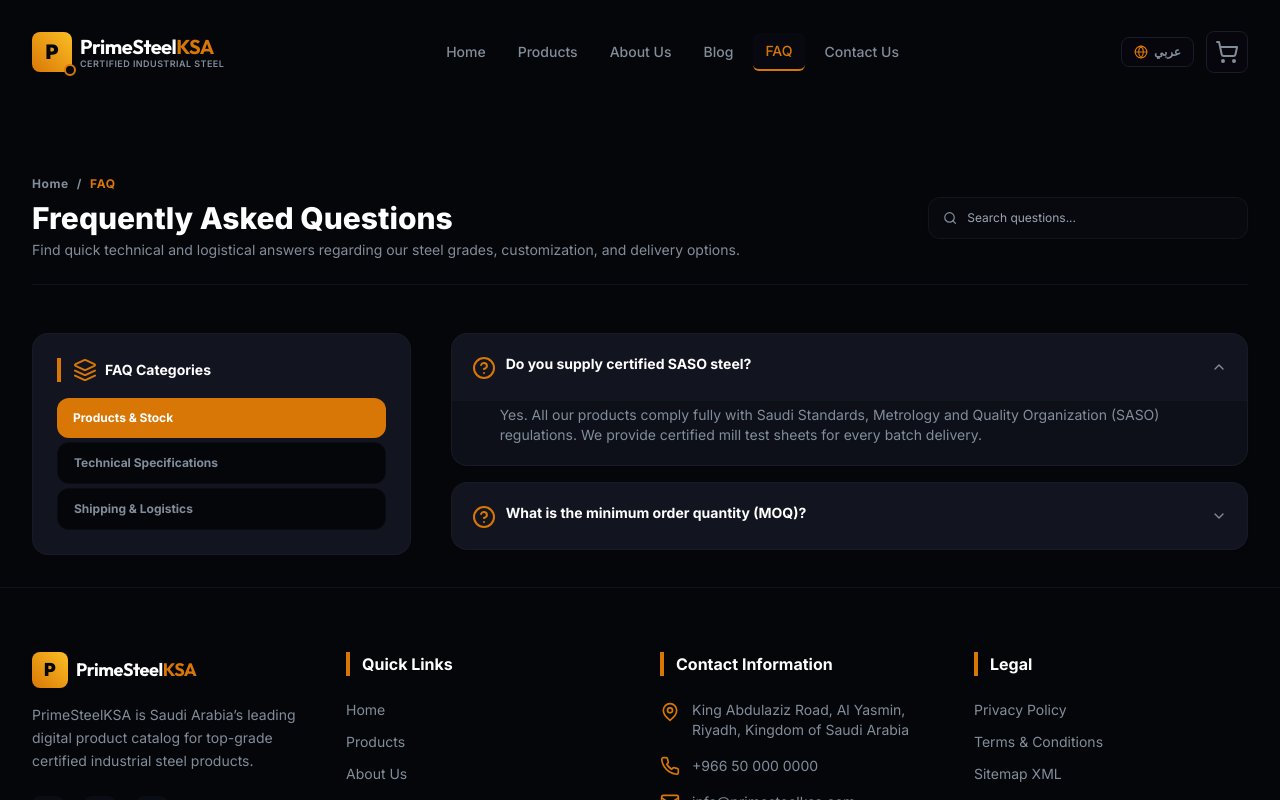
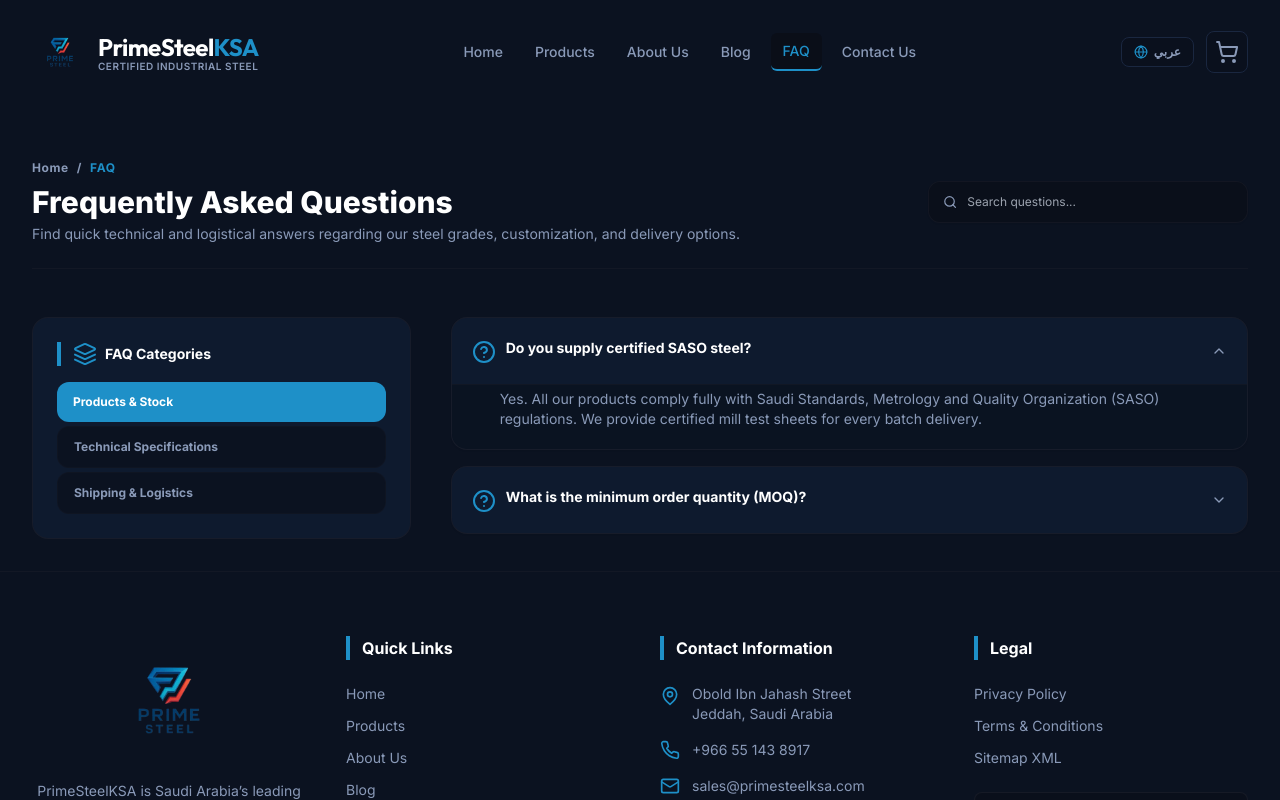
Before and after one commit to adonixdigitaldata-byte/primesteelksa, a Next.js app: page /faq in a window 1280 px wide. Shown: the top 800 px of the page. Built offline with nearby package versions, Linux system fonts and the light colour scheme.

Commit message:
Update contact details, location in Jeddah, and improve website layout and styles

```diff
--- a/src/app/about/page.tsx
+++ b/src/app/about/page.tsx
@@ -155,7 +155,7 @@
         <div className="pt-6">
           <Link
             href="/products"
-            className="inline-flex items-center gap-2 px-8 py-3.5 bg-brand-primary hover:bg-brand-primary-light text-brand-surface font-extrabold rounded-xl text-sm transition-all shadow-md shadow-brand-primary/20"
+            className="inline-flex items-center gap-2 px-8 py-3.5 bg-brand-primary hover:bg-brand-primary-light text-white hover:text-brand-surface font-extrabold rounded-xl text-sm transition-all shadow-md shadow-brand-primary/20"
           >
             <span>{language === 'ar' ? 'عرض الكتالوج الفني للمخزون' : 'Browse Inventory Specs'}</span>
             <ArrowRight className="w-4 h-4 rtl-mirror" />
--- a/src/app/contact/page.tsx
+++ b/src/app/contact/page.tsx
@@ -70,8 +70,8 @@
                   <h4 className="font-bold text-brand-dark mb-0.5">{language === 'ar' ? 'العنوان الرئيسي' : 'Headquarters'}</h4>
                   <p className="text-brand-muted">
                     {language === 'ar'
-                      ? 'طريق الملك عبدالعزيز، حي الياسمين، الرياض، المملكة العربية السعودية'
-                      : 'King Abdulaziz Road, Al Yasmin, Riyadh, Kingdom of Saudi Arabia'}
+                      ? 'شارع أوبولد بن جحش، جدة، المملكة العربية السعودية'
+                      : 'Obold Ibn Jahash Street, Jeddah, Saudi Arabia'}
                   </p>
                 </div>
               </div>
@@ -82,7 +82,8 @@
                 </div>
                 <div className="text-xs sm:text-sm">
                   <h4 className="font-bold text-brand-dark mb-0.5">{language === 'ar' ? 'رقم الهاتف المباشر' : 'Direct Call Line'}</h4>
-                  <p className="text-brand-muted font-semibold" dir="ltr">+966 50 000 0000</p>
+                  <p className="text-brand-muted font-semibold" dir="ltr">+966 54 277 7716</p>
+                  <p className="text-brand-muted font-semibold" dir="ltr">+966 55 143 8917</p>
                 </div>
               </div>
 
@@ -92,7 +93,7 @@
                 </div>
                 <div className="text-xs sm:text-sm">
                   <h4 className="font-bold text-brand-dark mb-0.5">{language === 'ar' ? 'البريد الإلكتروني' : 'Official Email'}</h4>
-                  <p className="text-brand-muted font-semibold">info@primesteelksa.com</p>
+                  <p className="text-brand-muted font-semibold" dir="ltr">sales@primesteelksa.com</p>
                 </div>
               </div>
             </div>
@@ -109,10 +110,10 @@
 
           {/* Direct WhatsApp Call link button */}
           <a
-            href="https://wa.me/966500000000?text=Hello%20PrimeSteelKSA%2C%20I%20have%20an%20urgent%20steel%20procurement%20inquiry%20contract."
+            href="https://wa.me/966551438917?text=Hello%20PrimeSteelKSA%2C%20I%20have%20an%20urgent%20steel%20procurement%20inquiry%20contract."
             target="_blank"
             rel="noreferrer"
-            className="flex items-center justify-center gap-2.5 p-4 bg-brand-primary hover:bg-brand-primary-light text-white font-extrabold rounded-2xl shadow-md shadow-brand-primary/20 shadow-sm w-full transition-all duration-300 active:scale-[0.98]"
+            className="flex items-center justify-center gap-2.5 p-4 bg-brand-primary hover:bg-brand-primary-light text-white hover:text-brand-surface font-extrabold rounded-2xl shadow-md shadow-brand-primary/20 shadow-sm w-full transition-all duration-300 active:scale-[0.98]"
           >
             <MessageSquare className="w-5 h-5 shrink-0" />
             <span>{language === 'ar' ? 'دردش مباشرة مبيعات الواتساب' : 'WhatsApp Direct Live Chat'}</span>
@@ -197,7 +198,7 @@
 
               <button
                 type="submit"
-                className="w-full py-3.5 bg-brand-primary hover:bg-brand-primary-light text-white font-bold rounded-xl text-xs flex items-center justify-center gap-2 transform active:scale-[0.98] transition-all"
+                className="w-full py-3.5 bg-brand-primary hover:bg-brand-primary-light text-white hover:text-brand-surface font-bold rounded-xl text-xs flex items-center justify-center gap-2 transform active:scale-[0.98] transition-all"
               >
                 <Send className="w-4 h-4 shrink-0" />
                 <span>{t.contactFormSubmit}</span>
@@ -211,11 +212,11 @@
       <section className="bg-brand-surface-mid border border-brand-border/65 rounded-3xl overflow-hidden shadow-card">
         <div className="p-5 bg-brand-surface/60 border-b border-brand-border/60 flex items-center gap-3">
           <MapPin className="w-5 h-5 text-brand-primary" />
-          <h3 className="font-bold text-brand-dark text-sm">{language === 'ar' ? 'الموقع الجغرافي للمقر الرئيسي بالرياض' : 'Riyadh Headquarters Geographic Pin'}</h3>
+          <h3 className="font-bold text-brand-dark text-sm">{language === 'ar' ? 'الموقع الجغرافي للمقر الرئيسي بجدة' : 'Jeddah Headquarters Geographic Pin'}</h3>
         </div>
         <div className="h-96 relative">
           <iframe
-            src="https://www.google.com/maps/embed?pb=!1m18!1m12!1m3!1d115858.91897451194!2d46.5423403206687!3d24.843603417758797!2m3!1f0!2f0!3f0!3m2!1i1024!2i768!4f13.1!3m3!1m2!1s0x3e2efda2c590d79d%3A0x6b772c1c385c544d!2sAl%20Yasmin%2C%20Riyadh%20Saudi%20Arabia!5e0!3m2!1sen!2sus!4v1716035000000!5m2!1sen!2sus"
+            src="https://www.google.com/maps/embed?pb=!1m18!1m12!1m3!1d237638.64795232937!2d39.1005886!3d21.5760608!2m3!1f0!2f0!3f0!3m2!1i1024!2i768!4f13.1!3m3!1m2!1s0x15c3d01fb1137e79%3A0xb35a3962d3c9f225!2sJeddah%20Saudi%20Arabia!5e0!3m2!1sen!2sus!4v1620000000000!5m2!1sen!2sus"
             width="100%"
             height="100%"
             style={{ border: 0 }}
--- a/src/app/globals.css
+++ b/src/app/globals.css
@@ -4,98 +4,133 @@
 @tailwind components;
 @tailwind utilities;
 
+/* ==== NEW COLOR PALETTE ==== */
+:root {
+  /* Primary palette */
+  --c-primary-blue: #1E90C8;   /* CTAs, links, active nav, stat numbers */
+  --c-sky-blue: #5BB8E8;       /* Hover states, badge text, icon tints */
+  --c-steel-red: #E8402A;      /* Section underlines, "KSA" text, tags, badges */
+  --c-warm-coral: #F07060;     /* Badge backgrounds, highlights (15% opacity) */
+
+  /* Backgrounds */
+  --c-page-bg: #0B1220;        /* Page background */
+  --c-card-bg: #0E1A2E;        /* Section / card background */
+  --c-card-border: #1A2740;    /* Card borders & dividers */
+
+  /* Text */
+  --c-heading: #E8EDF5;        /* Primary heading text */
+  --c-body: #8A9AB8;           /* Body / description text */
+  --c-muted-label: #5A6E8A;    /* Muted label text */
+}
+
 @layer base {
-  :root {
-    color-scheme: dark;
-    --font-outfit: 'Outfit', sans-serif;
-  }
   html {
     scroll-behavior: smooth;
-    background-color: #05060a; /* brand-surface */
-    color: #e2e8f0; /* brand-muted / light slate */
+    background-color: var(--c-page-bg);
+    color: var(--c-body);
   }
-  body {
-    overflow-x: hidden;
-  }
+  body { overflow-x: hidden; }
   /* Custom scrollbar */
-  ::-webkit-scrollbar {
-    width: 6px;
-    height: 6px;
-  }
-  ::-webkit-scrollbar-track {
-    background: #05060a;
-  }
-  ::-webkit-scrollbar-thumb {
-    background: #1a1d29;
-    border-radius: 3px;
-  }
-  ::-webkit-scrollbar-thumb:hover {
-    background: #d97706; /* brand-primary */
-  }
+  ::-webkit-scrollbar { width: 6px; height: 6px; }
+  ::-webkit-scrollbar-track { background: var(--c-page-bg); }
+  ::-webkit-scrollbar-thumb { background: var(--c-primary-blue); border-radius: 3px; }
+  ::-webkit-scrollbar-thumb:hover { background: var(--c-primary-blue); }
+  /* Focus & selection */
+  *:focus { outline: 2px solid var(--c-primary-blue); outline-offset: 2px; }
+  ::selection { background: var(--c-primary-blue); color: #fff; }
 }
 
 @layer utilities {
-  .font-display {
-    font-family: var(--font-outfit), var(--font-inter), sans-serif;
+  .font-display { font-family: var(--font-outfit), var(--font-inter), sans-serif; }
+
+  /* Text color utilities */
+  .text-primary-blue { color: var(--c-primary-blue); }
+  .text-sky-blue { color: var(--c-sky-blue); }
+  .text-steel-red { color: var(--c-steel-red); }
+  .text-warm-coral { color: var(--c-warm-coral); }
+  .text-heading-primary { color: var(--c-heading); }
+  .text-body { color: var(--c-body); }
+  .text-muted-label { color: var(--c-muted-label); }
+
+  /* Background utilities */
+  .bg-page-bg { background-color: var(--c-page-bg); }
+  .bg-card-bg { background-color: var(--c-card-bg); }
+  .bg-primary-blue { background-color: var(--c-primary-blue); }
+  .bg-primary-blue\/10 { background-color: rgba(30,144,200,0.1); }
+  .bg-primary-blue\/15 { background-color: rgba(30,144,200,0.15); }
+  .bg-primary-blue\/30 { background-color: rgba(30,144,200,0.3); }
+  .bg-sky-blue { background-color: var(--c-sky-blue); }
+  .bg-steel-red { background-color: var(--c-steel-red); }
+  .bg-warm-coral\/15 { background-color: rgba(240,112,96,0.15); }
+
+  /* Border utilities */
+  .border-primary-blue { border-color: var(--c-primary-blue); }
+  .border-card-border { border-color: var(--c-card-border); }
+  .border-steel-red { border-color: var(--c-steel-red); }
+
+  /* Override legacy brand utilities to use new palette */
+  .bg-brand-primary {
+    background-color: var(--c-primary-blue);
   }
+  .bg-brand-primary-light, .hover\:bg-brand-primary-light:hover {
+    background-color: var(--c-sky-blue) !important;
+  }
+  .bg-brand-primary\/5 {
+    background-color: rgba(30, 144, 200, 0.05);
+  }
+  .bg-brand-primary\/10 {
+    background-color: rgba(30, 144, 200, 0.1);
+  }
+  .bg-brand-primary\/30 {
+    background-color: rgba(30, 144, 200, 0.3);
+  }
+  .text-brand-primary {
+    color: var(--c-primary-blue);
+  }
+  .text-brand-primary\/30 {
+    color: rgba(30, 144, 200, 0.3);
+  }
+  .border-brand-primary {
+    border-color: var(--c-primary-blue);
+  }
+  .border-brand-primary\/30 {
+    border-color: rgba(30, 144, 200, 0.3);
+  }
+  .bg-brand-surface { background-color: var(--c-page-bg); }
+  .bg-brand-surface-alt, .bg-brand-surface-mid { background-color: var(--c-card-bg); }
+  .border-brand-border { border-color: var(--c-card-border); }
+  .text-brand-muted, .text-brand-muted-light { color: var(--c-body); }
+  .text-brand-muted\/60 { color: rgba(138,154,184,0.6); }
 
-  .molten-text {
-    background: linear-gradient(135deg, #fbbf24 0%, #d97706 50%, #b45309 100%);
-    -webkit-background-clip: text;
-    -webkit-text-fill-color: transparent;
-    background-clip: text;
-    text-shadow: 0 0 30px rgba(217, 119, 6, 0.1);
-  }
-
-  .glass-panel {
-    background: rgba(11, 13, 20, 0.75);
-    backdrop-filter: blur(16px);
-    border: 1px solid rgba(255, 255, 255, 0.05);
-  }
-
-  .glass-panel-hover {
-    transition: all 0.4s cubic-bezier(0.16, 1, 0.3, 1);
-  }
-
+  /* Glass panel */
+  .glass-panel { background: rgba(11,13,20,0.75); backdrop-filter: blur(16px); border: 1px solid var(--c-card-border); }
+  .glass-panel-hover { transition: all 0.2s ease; }
   .glass-panel-hover:hover {
-    background: rgba(18, 21, 32, 0.9);
-    border-color: rgba(217, 119, 6, 0.35);
-    box-shadow: 0 20px 40px -15px rgba(0, 0, 0, 0.5), 0 0 25px rgba(217, 119, 6, 0.1);
+    background: rgba(18,21,32,0.9);
+    border-color: var(--c-primary-blue);
+    box-shadow: 0 20px 40px -15px rgba(0,0,0,0.5), 0 0 25px var(--c-primary-blue);
     transform: translateY(-4px);
   }
 
-  .laser-border {
-    position: relative;
-    border: 1px solid rgba(255, 255, 255, 0.05);
-    transition: border-color 0.3s ease;
+  /* Molten text gradient – now using blue‑cyan‑red */
+  .molten-text {
+    background: linear-gradient(135deg, var(--c-primary-blue) 0%, var(--c-sky-blue) 50%, var(--c-steel-red) 100%);
+    -webkit-background-clip: text; -webkit-text-fill-color: transparent; background-clip: text;
   }
+  .text-glow-amber { text-shadow: 0 0 20px rgba(30,144,200,0.4); }
 
-  .laser-border:hover {
-    border-color: rgba(217, 119, 6, 0.4);
-  }
+  /* Scrollbar (optional polish) */
+  ::-webkit-scrollbar-thumb { background: var(--c-primary-blue); }
+  scrollbar-color: var(--c-primary-blue) var(--c-page-bg);
 
-  .text-glow-amber {
-    text-shadow: 0 0 20px rgba(217, 119, 6, 0.4);
-  }
+  /* Laser border hover */
+  .laser-border:hover { border-color: var(--c-primary-blue); }
+
+  /* Fade‑up animation */
+  .animate-fade-up { animation: fadeInUp 0.7s cubic-bezier(0.16,1,0.3,1) forwards; }
 }
 
-/* RTL Specific Overrides for smooth transitions */
-html[dir="rtl"] .rtl-mirror {
-  transform: scaleX(-1);
+@keyframes fadeInUp {
+  from { opacity: 0; transform: translateY(24px); }
+  to { opacity: 1; transform: translateY(0); }
 }
-
-/* Custom fade-in animations on mount */
-@keyframes fadeInUp {
-  from {
-    opacity: 0;
-    transform: translateY(24px);
-  }
-  to {
-    opacity: 1;
-    transform: translateY(0);
-  }
-}
-
-.animate-fade-up {
-  animation: fadeInUp 0.7s cubic-bezier(0.16, 1, 0.3, 1) forwards;
-}
--- a/src/app/layout.tsx
+++ b/src/app/layout.tsx
@@ -79,7 +79,7 @@
         <LanguageProvider>
           <CartProvider>
             <Header />
-            <main className="flex-grow pt-24">
+            <main className="flex-grow pt-20">
               {children}
             </main>
             <Footer />
--- a/src/components/CartWidget.tsx
+++ b/src/components/CartWidget.tsx
@@ -87,7 +87,7 @@
             </div>
             <button
               onClick={triggerWhatsAppInquiry}
-              className="flex items-center justify-center gap-2 p-3 bg-brand-primary text-brand-surface font-extrabold text-xs rounded-xl hover:bg-brand-primary-light hover:shadow-md shadow-brand-primary/20 shadow-sm transition-all duration-300 w-full active:scale-[0.98]"
+              className="flex items-center justify-center gap-2 p-3 bg-brand-primary text-white hover:text-brand-surface font-extrabold text-xs rounded-xl hover:bg-brand-primary-light hover:shadow-md shadow-brand-primary/20 shadow-sm transition-all duration-300 w-full active:scale-[0.98]"
             >
               <Send className="w-4 h-4 shrink-0" />
               <span>{t.basketInquireSelected}</span>
--- a/src/components/Footer.tsx
+++ b/src/components/Footer.tsx
@@ -16,19 +16,14 @@
 
       <div className="max-w-7xl mx-auto px-4 sm:px-6 lg:px-8">
         <div className="grid grid-cols-1 md:grid-cols-2 lg:grid-cols-4 gap-10">
-          <div className="flex flex-col space-y-4">
-            <Link href="/" className="flex items-center gap-2 group w-max">
-              <div className="relative w-9 h-9 bg-gradient-to-tr from-brand-primary to-brand-primary-light rounded-lg flex items-center justify-center font-black text-brand-surface text-lg shadow-glow">
-                P
-              </div>
-              <span className="text-lg font-bold tracking-tight text-brand-dark font-display">
-                PrimeSteel<span className="text-brand-primary">KSA</span>
-              </span>
+          <div className="flex flex-col items-center text-center space-y-4">
+            <Link href="/" className="group block">
+              <img src="/primesteelLogo.png" alt="PrimeSteelKSA Logo" className="w-32 h-32 object-contain mx-auto"/>
             </Link>
-            <p className="text-sm leading-relaxed text-brand-muted">
+            <p className="text-sm leading-relaxed text-brand-muted max-w-sm">
               {t.footerTagline}
             </p>
-            <div className="flex space-x-3 gap-2 pt-2">
+            <div className="flex justify-center space-x-3 gap-2 pt-2">
               <a
                 href="https://linkedin.com"
                 target="_blank"
@@ -104,18 +99,17 @@
               <li className="flex items-start gap-3">
                 <MapPin className="w-5 h-5 text-brand-primary shrink-0 mt-0.5" />
                 <span>
-                  {language === 'ar'
-                    ? 'طريق الملك عبدالعزيز، حي الياسمين، الرياض، المملكة العربية السعودية'
-                    : 'King Abdulaziz Road, Al Yasmin, Riyadh, Kingdom of Saudi Arabia'}
+                  Obold Ibn Jahash Street<br/>
+                  Jeddah, Saudi Arabia
                 </span>
               </li>
               <li className="flex items-center gap-3">
                 <Phone className="w-5 h-5 text-brand-primary shrink-0" />
-                <span dir="ltr">+966 50 000 0000</span>
+                <span dir="ltr">+966 55 143 8917</span>
               </li>
               <li className="flex items-center gap-3">
                 <Mail className="w-5 h-5 text-brand-primary shrink-0" />
-                <span>info@primesteelksa.com</span>
+                <span>sales@primesteelksa.com</span>
               </li>
             </ul>
           </div>
--- a/src/components/Header.tsx
+++ b/src/components/Header.tsx
@@ -54,16 +54,13 @@
         <div className="flex items-center justify-between h-16">
           {/* Logo */}
           <div className="flex-shrink-0 flex items-center">
-            <Link href="/" className="flex items-center gap-2 group">
-              <div className="relative w-10 h-10 bg-gradient-to-tr from-brand-primary to-brand-primary-light rounded-lg flex items-center justify-center font-black text-brand-surface text-xl shadow-glow transform group-hover:scale-105 transition-transform duration-300">
-                P
-                <span className="absolute -bottom-1 -right-1 w-3 h-3 bg-brand-surface rounded-full border-2 border-brand-primary"></span>
-              </div>
+            <Link href="/" className="flex items-center gap-2.5 group">
+              <img src="/primesteelLogo.png" alt="PrimeSteelKSA Logo" className="w-14 h-14 object-contain"/>
               <div className="flex flex-col">
-                <span className="text-xl font-bold tracking-tight text-brand-dark group-hover:text-brand-primary transition-colors duration-300 font-display">
+                <span className="text-2xl font-bold tracking-tight text-brand-dark group-hover:text-brand-primary transition-colors duration-300 font-display">
                   PrimeSteel<span className="text-brand-primary">KSA</span>
                 </span>
-                <span className="text-[9px] text-brand-muted tracking-wider uppercase font-semibold -mt-1">
+                <span className="text-[10px] text-brand-muted tracking-wider uppercase font-semibold -mt-1">
                   {language === 'ar' ? 'حديد معتمد وصناعي' : 'Certified Industrial Steel'}
                 </span>
               </div>
@@ -153,7 +150,7 @@
                 {language === 'ar' ? 'مبيعات الحديد المباشرة' : 'Direct Steel Sales'}
               </p>
               <a
-                href="https://wa.me/966500000000"
+                href="https://wa.me/966551438917"
                 target="_blank"
                 rel="noreferrer"
                 className="flex items-center gap-3 p-3 bg-brand-primary text-white rounded-xl font-bold justify-center shadow-md shadow-brand-primary/20 hover:opacity-90 transition-opacity"
--- a/src/context/CartContext.tsx
+++ b/src/context/CartContext.tsx
@@ -58,7 +58,7 @@
   const triggerWhatsAppInquiry = () => {
     if (basketItems.length === 0) return;
 
-    const waNumber = '966500000000'; // Placeholder KSA number as per spec
+    const waNumber = '966551438917'; // Updated WhatsApp number
 
     let text = '';
     if (language === 'ar') {
--- a/src/data/products.ts
+++ b/src/data/products.ts
@@ -305,22 +305,22 @@
     image: '/images/products/Western Reinforcing Steel.webp'
   },
   {
-    id: 'domestic-reinforcing-steel',
-    sku: 'PS-RE-D10',
-    nameEn: 'domestic reinforcing steel',
-    nameAr: 'حديد تسليح وطني (محلي)',
+    id: 'al-sabic-sulbjazeera-ksa',
+    sku: 'PS-RE-ASK',
+    nameEn: 'AL - Sabic,Sulbjazeera,Ksa',
+    nameAr: 'حديد تسليح - سابك، صلب الجزيرة، وطني',
     categoryEn: 'Reinforcing Steel (Rebar)',
     categoryAr: 'حديد تسليح للبناء',
     categorySlug: 'reinforcing-steel',
-    descriptionEn: 'Locally manufactured (SABIC & others) national reinforcing steel rebar. Made to SASO and international standards, offering trusted, high-performance strength for foundations.',
-    descriptionAr: 'حديد تسليح وطني مصنوع محلياً في المملكة العربية السعودية (سابك ومصانع وطنية أخرى). مصنع وفقاً للمواصفات السعودية (ساسو) والمعايير العالمية، يوفر متانة ممتازة للأساسات.',
-    specsEn: { Brand: 'National Brand (SABIC / Hadeed)', Quality: 'Premium Certified', Sizes: '8mm to 40mm', Length: '12m Standard' },
-    specsAr: { 'العلامة التجارية': 'وطني (حديد سابك / مصانع وطنية)', 'الجودة': 'معتمد وممتاز', 'الأحجام': '8 ملم إلى 40 ملم', 'الطول': '12 متر قياسي' },
+    descriptionEn: 'Premium reinforcing steel rebar sourced from top regional manufacturers including SABIC (Hadeed), Al Jazeera Steel, and Al-Mudaish. Fully certified under SASO and ASTM standards for high tensile load capacity.',
+    descriptionAr: 'حديد تسليح عالي الجودة متوفر من كبار المصنعين مثل سابك (حديد)، صلب الجزيرة، ومصنع المديش. معتمد بالكامل من الهيئة السعودية للمواصفات والمقاييس (SASO) وASTM لمقاومة الشد والظروف الإنشائية المختلفة.',
+    specsEn: { Manufacturer: 'SABIC / Hadeed, Al Jazeera Steel, Al-Mudaish', Standard: 'SASO ISO 6935-2 / ASTM A615', Sizes: '8mm to 40mm', Length: '12m Standard' },
+    specsAr: { 'المصنع': 'سابك / حديد، الجزيرة للصلب، المديش', 'المواصفة': 'SASO ISO 6935-2 / ASTM A615', 'الأحجام': '8 ملم إلى 40 ملم', 'الطول': '12 متر قياسي' },
     inStock: true,
     materialEn: 'High-Tensile Carbon Steel',
     materialAr: 'حديد كربوني عالي الشد',
-    gradeEn: 'Grade 60 / Gr 420',
-    gradeAr: 'درجة 60 / 420',
+    gradeEn: 'Grade 60 / B500B / B500C',
+    gradeAr: 'درجة 60 / B500B / B500C',
     image: '/images/products/domestic reinforcing steel.webp'
   },
   {
@@ -703,25 +703,7 @@
     gradeAr: 'B500B / ASTM A615',
     image: '/images/products/Local reinforcing steel.webp'
   },
-  {
-    id: 'al-mudaish-reinforcing-steel',
-    sku: 'PS-RE-AL31',
-    nameEn: 'Al-Mudaish Reinforcing Steel',
-    nameAr: 'حديد تسليح المديش',
-    categoryEn: 'Reinforcing Steel (Rebar)',
-    categoryAr: 'حديد تسليح للبناء',
-    categorySlug: 'reinforcing-steel',
-    descriptionEn: 'Top-tier reinforcing steel rebar from Al-Mudaish Steel Factory. Known for excellent tensile properties, robust bond strength with concrete, and high bending capacity.',
-    descriptionAr: 'حديد تسليح عالي الجودة من مصنع المديش للصلب. يشتهر بخصائص شد ممتازة، وقدرة ارتباط قوية مع الخرسانة، ومرونة ممتازة للانحناء دون تشقق.',
-    specsEn: { Factory: 'Al-Mudaish Steel Factory', Standard: 'SASO ISO 6935-2', CarbonEquivalent: 'Low (Easy Weldability)', Length: '12m Standard' },
-    specsAr: { 'المصنع': 'مصنع المديش للصلب', 'المواصفة': 'SASO ISO 6935-2', 'مكافئ الكربون': 'منخفض (سهل اللحام)', 'الطول': '12 متر قياسي' },
-    inStock: true,
-    materialEn: 'Carbon Steel Deformed Bar',
-    materialAr: 'حديد تسليح كربوني مشرشر',
-    gradeEn: 'Gr 420 / Grade 60',
-    gradeAr: 'درجة 60 / 420',
-    image: '/images/products/Al-Mudaish Reinforcing Steel.webp'
-  },
+
   {
     id: 'smooth-twisted-iron',
     sku: 'PS-BAR-ST32',
@@ -741,25 +723,7 @@
     gradeAr: 'درجة 40 / SR250',
     image: '/images/products/Smooth twisted iron.webp'
   },
-  {
-    id: 'al-jazeera-rebar',
-    sku: 'PS-RE-AJ33',
-    nameEn: 'Al Jazeera Rebar',
-    nameAr: 'حديد تسليح الجزيرة',
-    categoryEn: 'Reinforcing Steel (Rebar)',
-    categoryAr: 'حديد تسليح للبناء',
-    categorySlug: 'reinforcing-steel',
-    descriptionEn: 'Trusted high-strength reinforcing steel rebar manufactured by Al Jazeera Steel. Certified for superior ductility and shock absorption, ideal for seismically active construction projects.',
-    descriptionAr: 'حديد تسليح عالي القوة ومعتمد من مصانع الجزيرة للصلب. يتميز بمرونة عالية لامتصاص الهزات الأرضية، وهو خيار رائع للمباني والمشاريع العملاقة.',
-    specsEn: { Manufacturer: 'Al Jazeera Steel', Ductility: 'Super High (Class C)', Certification: 'ISO 9001 / SASO', Diameter: '8mm - 32mm' },
-    specsAr: { 'الجهة المصنعة': 'مصنع الجزيرة للصلب', 'المرونة': 'مرونة فائقة (فئة C)', 'الشهادات': 'ISO 9001 / ساسو', 'الأقطار المتاحة': '8 ملم - 32 ملم' },
-    inStock: true,
-    materialEn: 'High-Ductility Rebar',
-    materialAr: 'حديد تسليح مرن عالي القوة',
-    gradeEn: 'B500C / Grade 60',
-    gradeAr: 'درجة 60 / B500C',
-    image: '/images/products/Al Jazeera Rebar.webp'
-  },
+
   {
     id: 'rabigh-reinforcing-steel',
     sku: 'PS-RE-RS34',
```
Also changed, not shown: src/app/page.tsx (+13 -23 lines), src/app/products/[id]/page.tsx (+4 -10 lines), src/app/products/page.tsx (+6 -57 lines), public/primesteelLogo.png (added).
